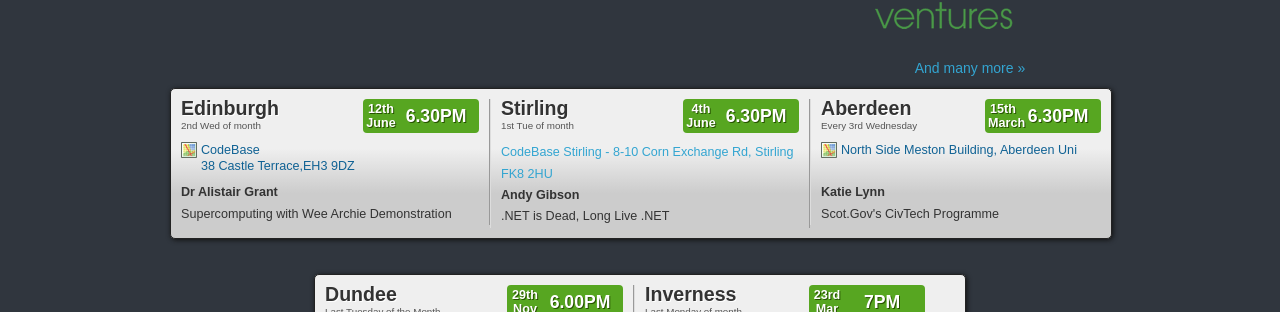
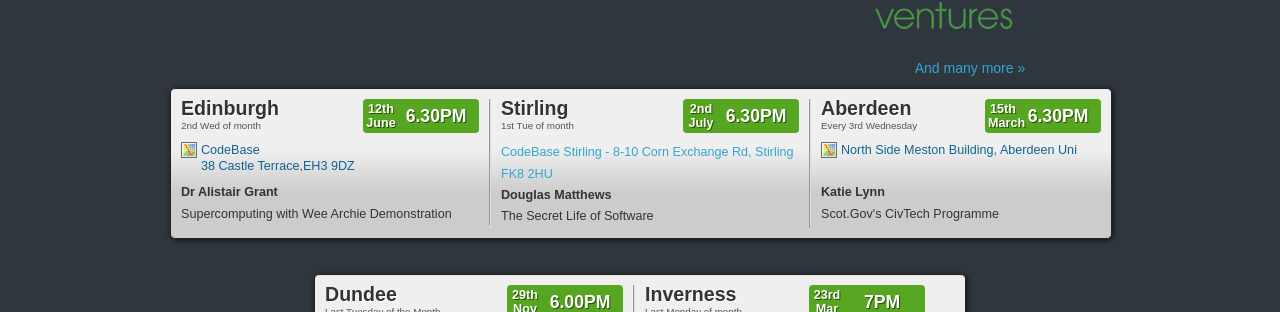
Before and after one commit to techmeetup/techmeetup.co.uk, a Jekyll site: the page built from index.html, in a window 1280 px wide. Shown: the part 311-623 px from the top of the page. Built offline with Jekyll 4.4.1, drawn with Linux system fonts in a browser that asks for light colours.

Commit message:
updated Stirling for July

```diff
--- a/_data/index.json
+++ b/_data/index.json
@@ -22,12 +22,12 @@
   "stirling": {
     "speakers": [
      {
-        "name": "Andy Gibson",
-        "talk": ".NET is Dead, Long Live .NET"
+        "name": "Douglas Matthews",
+        "talk": "The Secret Life of Software"
       }
     ],
-    "day": "4th",
-    "month": "June"
+    "day": "2nd",
+    "month": "July"
   },
   "aberdeen": {
     "speakers": [
```
